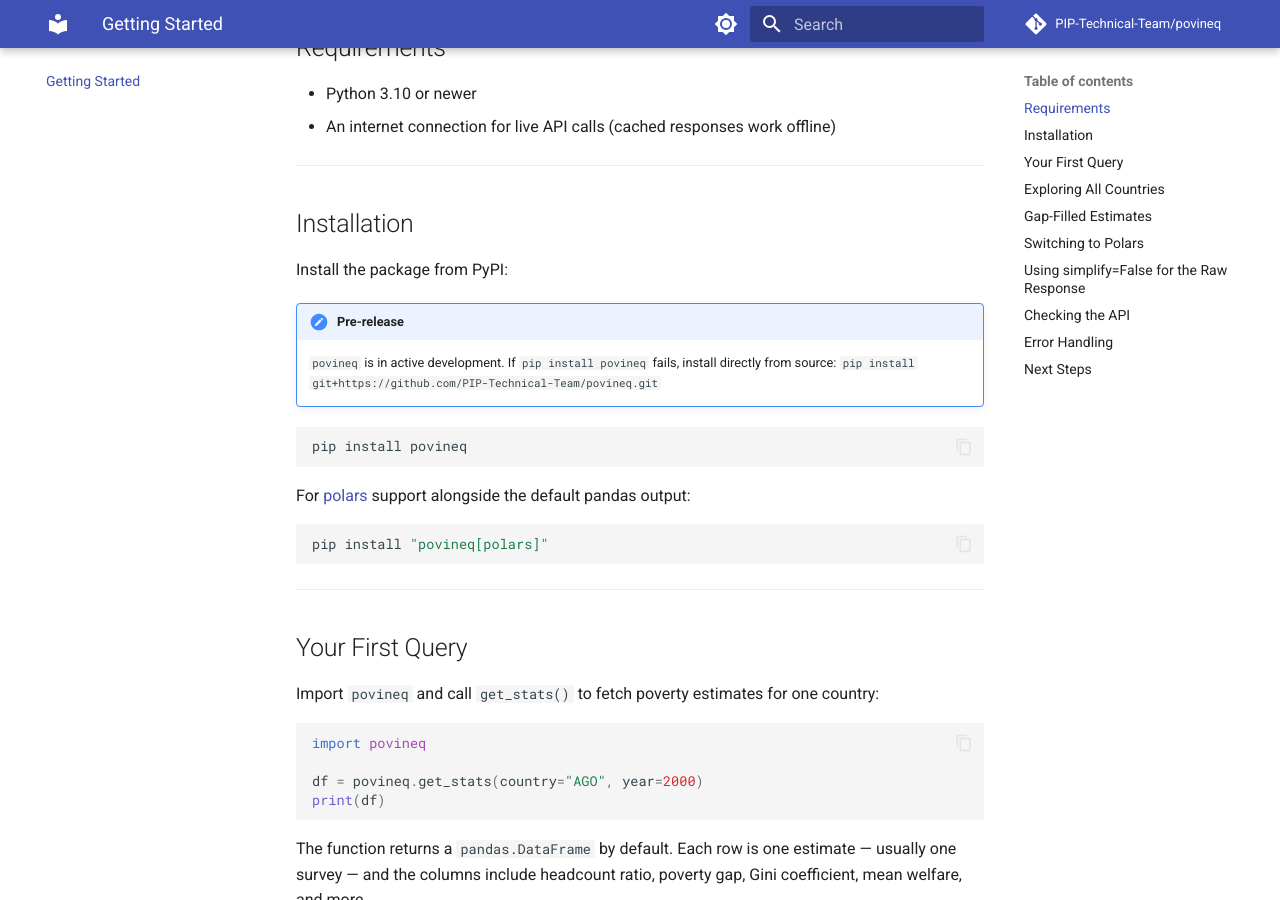
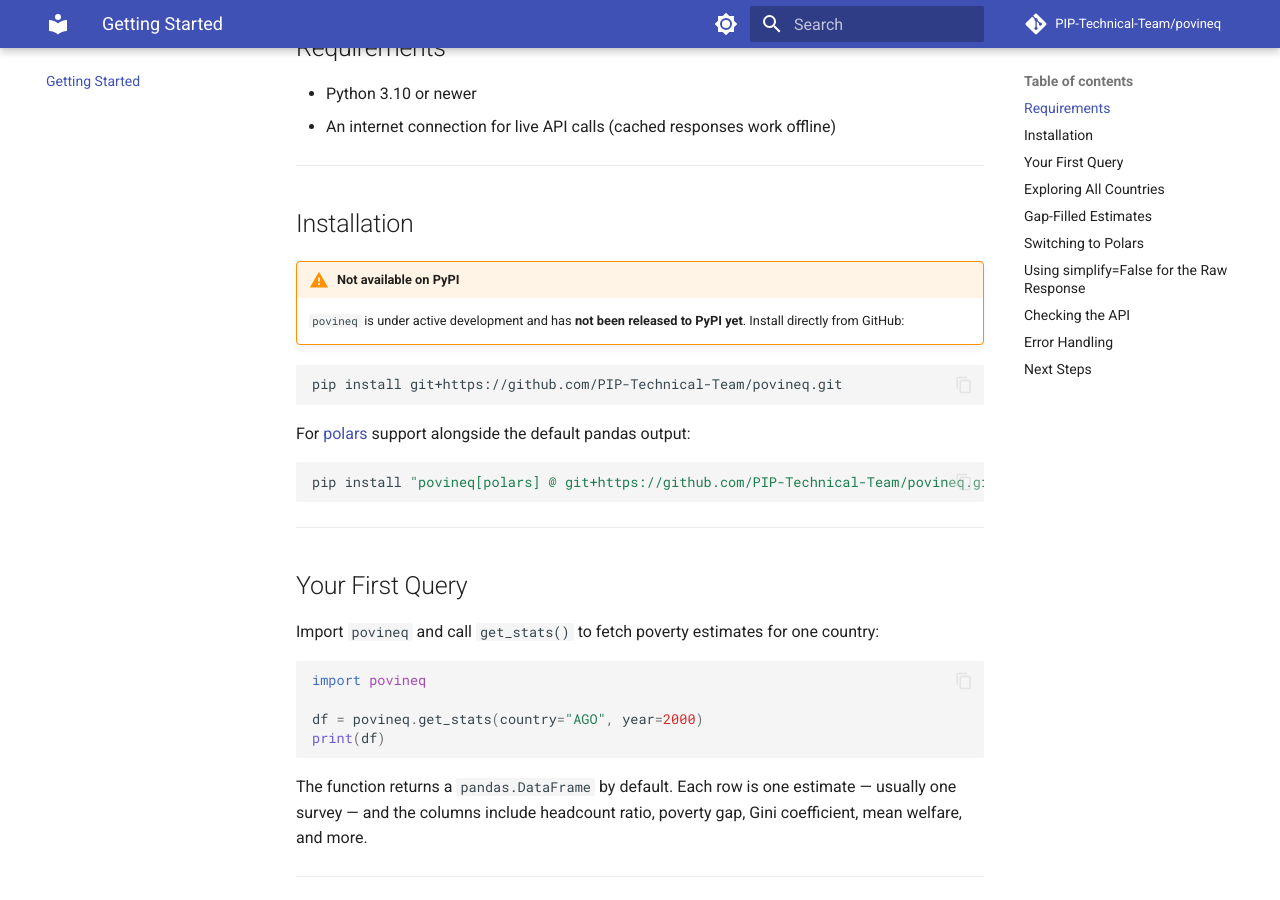
Before and after one commit to PIP-Technical-Team/povineq, an MkDocs documentation site: the page built from docs/getting-started.md, in a window 1280 px wide and 900 px high, scrolled down 315 px. Built offline with MkDocs 1.6.1 and Material for MkDocs 9.7.7, drawn with Linux system fonts in a browser that asks for light colours; comment, search, counter and statistics services are not loaded.

Commit message:
docs: clarify package not on PyPI, use GitHub install instructions

````diff
--- a/docs/getting-started.md
+++ b/docs/getting-started.md
@@ -14,21 +14,18 @@ and understanding the result.
 
 ## Installation
 
-Install the package from PyPI:
-
-!!! note "Pre-release"
-    `povineq` is in active development. If `pip install povineq` fails,
-    install directly from source:
-    `pip install git+https://github.com/PIP-Technical-Team/povineq.git`
+!!! warning "Not available on PyPI"
+    `povineq` is under active development and has **not been released to PyPI yet**.
+    Install directly from GitHub:
 
 ```bash
-pip install povineq
+pip install git+https://github.com/PIP-Technical-Team/povineq.git
 ```
 
 For [polars](https://pola.rs/) support alongside the default pandas output:
 
 ```bash
-pip install "povineq[polars]"
+pip install "povineq[polars] @ git+https://github.com/PIP-Technical-Team/povineq.git"
 ```
 
 ---
````
Also changed, not shown: README.md (+5 -2 lines), docs/index.md (+5 -6 lines).
